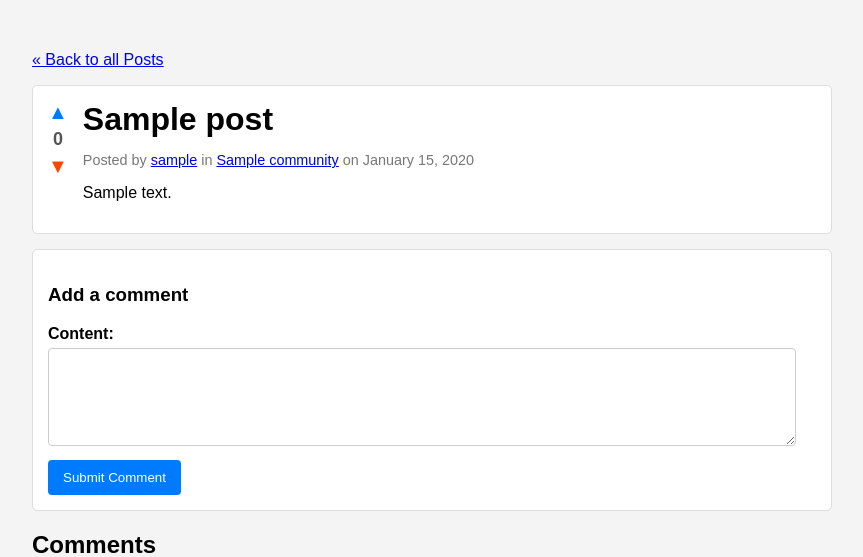
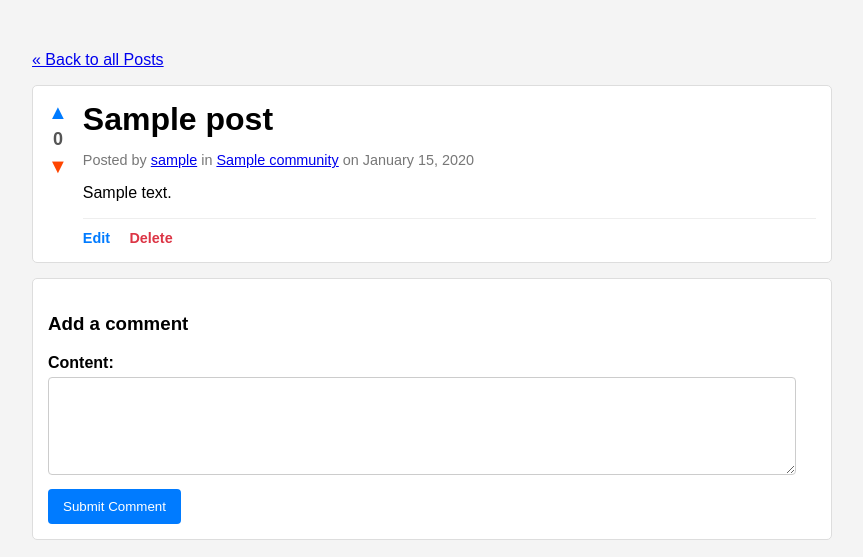
Before and after one commit to Rohan-malhotra555/threadit-django-project, a Django app: page /post/1/ in a window 1280 px wide. Shown: the top 557 px of the page, without its empty margins (208-1071 px from the left). Run offline with Django 4.2, Linux system fonts and the light colour scheme; a user stored in the database is signed in; tables that the repository leaves empty hold one stand-in row (values such as "Sample post").

Commit message:
Implemented Edit/Delete functionality for posts

```diff
--- a/core/templates/core/post_detail.html
+++ b/core/templates/core/post_detail.html
@@ -122,6 +122,31 @@
             font-weight: bold;
         }
 
+        /* Styles the container for the Edit/Delete links */
+        .post-actions {
+            margin-top: 15px; /* Adds space above the links */
+            padding-top: 10px; /* Adds space above the links, inside the border */
+            border-top: 1px solid #eee; /* A faint dividing line */
+        }
+
+        /* Styles the Edit/Delete links */
+        .post-actions a {
+            font-size: 0.9em;
+            font-weight: bold;
+            text-decoration: none;
+            color: #007bff; /* Blue link color */
+            margin-right: 15px; /* Space between the links */
+        }
+
+        /* Changes the "Delete" link color to be more cautious */
+        .post-actions a:last-child {
+            color: #dc3545; /* Red link color */
+        }
+
+        .post-actions a:hover {
+            text-decoration: underline;
+        }
+
     </style>
 </head>
 
@@ -155,6 +180,17 @@
             </p>
 
             <p>{{ post.content }}</p>
+
+            {% if user == post.author %}
+
+                <div class="post-actions">
+                    <a href="{% url 'edit_post' post.id %}">Edit</a>
+
+                    <a href="{% url 'delete_post' post.id %}">Delete</a>
+                </div>
+
+            {% endif %}
+
         </div>
     </div>
 
--- a/core/urls.py
+++ b/core/urls.py
@@ -99,4 +99,9 @@ urlpatterns = [
 
     path('create-community/', views.create_community, name='create_community'),
 
+
+    path('post/<int:post_id>/edit/', views.edit_post, name='edit_post'),
+
+    path('post/<int:post_id>/delete/', views.delete_post, name='delete_post'),
+
 ]
--- a/core/views.py
+++ b/core/views.py
@@ -393,3 +393,79 @@ def create_community(request):
 
     # Render the 'create_community.html' template (we'll make this next)
     return render(request, 'core/create_community.html', context)
+
+
+@login_required # User must be logged in
+def edit_post(request, post_id):
+    """
+    Handles editing an existing post.
+    """
+    # 1. Get the specific post object we want to edit
+    post = get_object_or_404(Post, id=post_id)
+
+    # 2. --- CRITICAL SECURITY CHECK ---
+    #    Check if the currently logged-in user is the author of this post.
+    if request.user != post.author:
+        # If they are not the author, redirect them home.
+        # (A real app might show a "403 Forbidden" error instead)
+        return redirect('home')
+
+    # 3. Check if the user is submitting the form (POST) or just visiting (GET)
+    if request.method == 'POST':
+        # This is a POST request. User is submitting the edited form.
+        # We fill the PostForm with the new data from request.POST
+        # AND we link it to the existing 'post' object using 'instance=post'.
+        form = PostForm(request.POST, instance=post)
+
+        if form.is_valid():
+            # The form is valid! Save the changes to the *existing* post.
+            form.save()
+
+            # Redirect back to the post's detail page
+            return redirect('post_detail', post_id=post.id)
+    else:
+        # This is a GET request. The user is visiting the edit page.
+        # We create a PostForm and pre-fill it with the *existing*
+        # data from the 'post' object by passing 'instance=post'.
+        form = PostForm(instance=post)
+
+    # 4. Prepare the context
+    context = {
+        'form': form,
+        'post': post, # Pass the post object for the template to use
+    }
+
+    # 5. Render the template. We can REUSE our 'create_post.html'
+    #    template for this, as it just shows a form.
+    return render(request, 'core/create_post.html', context)
+
+
+# --- ADD THIS NEW FUNCTION FOR DELETING ---
+
+@login_required
+def delete_post(request, post_id):
+    """
+    Handles deleting an existing post.
+    """
+    # 1. Get the specific post object
+    post = get_object_or_404(Post, id=post_id)
+
+    # 2. --- CRITICAL SECURITY CHECK ---
+    if request.user != post.author:
+        # If not the author, do nothing and redirect home
+        return redirect('home')
+
+    # 3. We only allow deletion via a POST request for security.
+    #    (This prevents Google from accidentally deleting posts)
+    if request.method == 'POST':
+        # The user has confirmed the deletion. Delete the post.
+        post.delete()
+
+        # Redirect back to the homepage
+        return redirect('home')
+
+    # 4. If it's a GET request, we can show a confirmation page.
+    #    (For simplicity, we'll just handle the POST)
+    #    We can build a 'delete_confirm.html' template later.
+    #    For now, we'll just redirect home if it's a GET.
+    return redirect('post_detail', post_id=post.id)
```
Also changed, not shown: core/templates/core/profile.html (+33 -0 lines).
